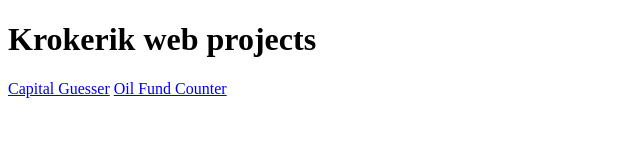
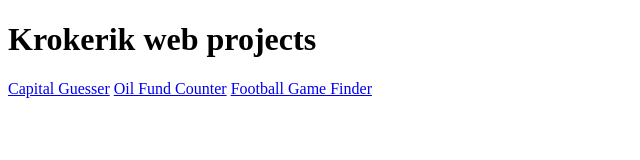
Before and after one commit to krokerik/krokerik.github.io, a plain HTML site: page index.html in a window 1280 px wide. Shown: the whole page, without its empty margins (0-640 px from the left). Drawn offline with Linux system fonts and the light colour scheme.

Commit message:
added football game finder to list of sites hosted

```diff
--- a/index.html
+++ b/index.html
@@ -8,5 +8,6 @@
   <h1>Krokerik web projects</h1>
   <a href="capital-guesser">Capital Guesser</a>
   <a href="Oil-Fund-Counter">Oil Fund Counter</a>
+  <a href="football-game-finder">Football Game Finder</a>
 </body>
 </html>
```
Also changed, not shown: 1 other file.
